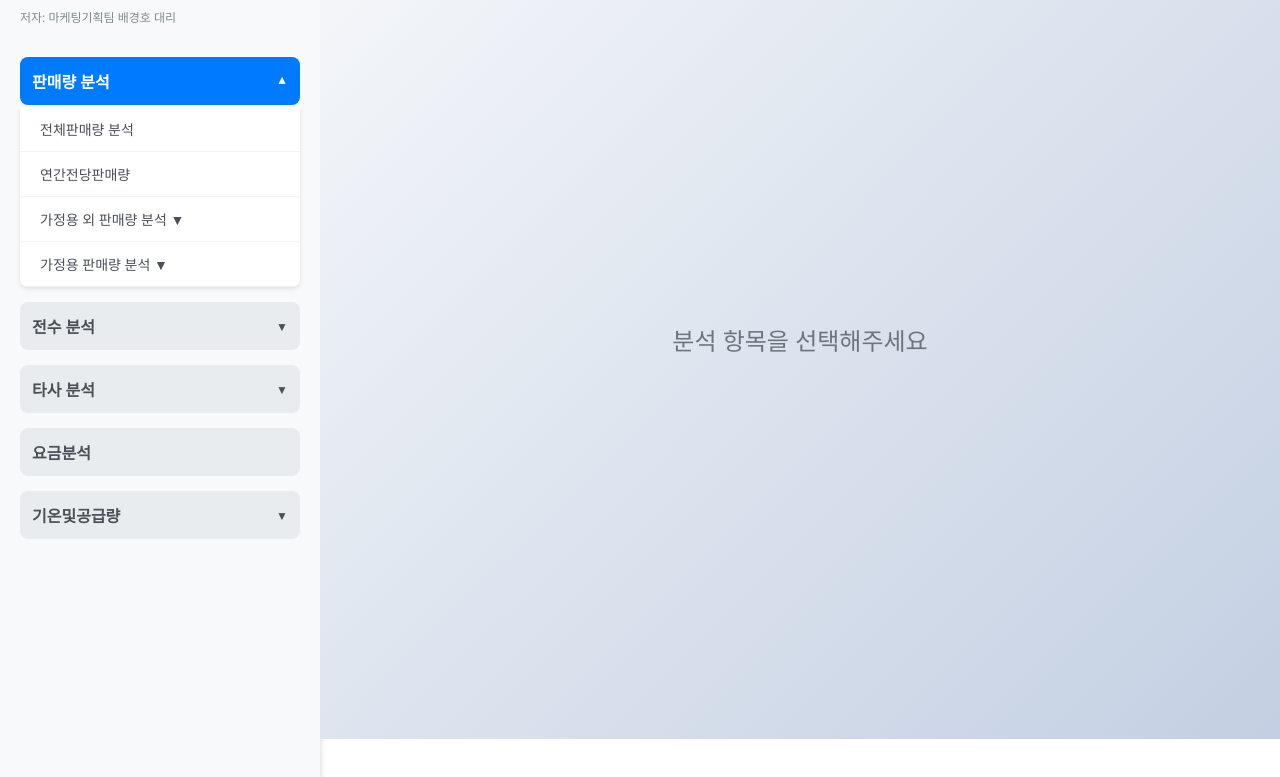
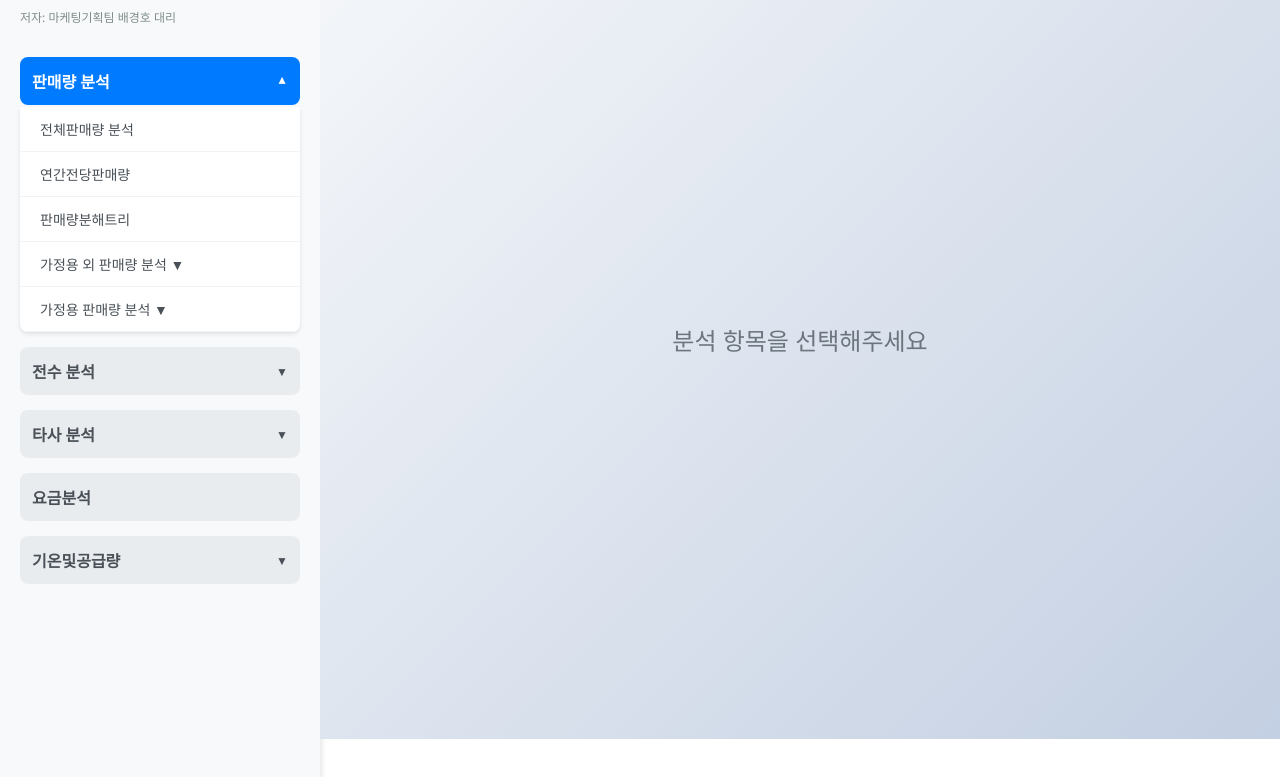
Before and after one commit to ghfkd0901/sale_powerBI, a plain HTML site: page index.html in a window 1280 px wide. Shown: the part 61-838 px from the top of the page. Drawn offline with Linux system fonts and the light colour scheme.

Commit message:
feat: 판매량분해트리 메뉴 추가

```diff
--- a/index.html
+++ b/index.html
@@ -140,7 +140,8 @@
       </div>
       <div class="sub-menu" id="sales-menu">
         <a href="#" onclick="loadReport('total_sales', this)">전체판매량 분석</a>
-        <a href="#" onclick="loadReport('yearly_sales', this)">연간전당판매량</a> <a href="#" onclick="toggleSubCategory('non_residential', this)">가정용 외 판매량 분석 ▼</a>
+        <a href="#" onclick="loadReport('yearly_sales', this)">연간전당판매량</a>
+        <a href="#" onclick="loadReport('sales_tree', this)">판매량분해트리</a> <a href="#" onclick="toggleSubCategory('non_residential', this)">가정용 외 판매량 분석 ▼</a>
         <div style="padding-left: 20px; background-color: #f8f9fa; display: none;" id="non-residential-submenu">
           <a href="#" onclick="loadReport('customer', this)" style="padding-left: 15px; font-size: 13px;">고객별 판매량 분석</a>
           <a href="#" onclick="loadReport('yoy', this)" style="padding-left: 15px; font-size: 13px;">전년동월 판매량 분석</a>
@@ -205,7 +206,8 @@
     const reportLinks = {
       // 판매량 분석
       total_sales: "https://app.powerbi.com/view?r=eyJrIjoiNGZmODljZWEtYjYxMC00MDIxLWFmYTUtNTA2MmY3MTkwZThhIiwidCI6Ijk2NmVhMWY0LWI5MjEtNDBmMS04MzIxLWNiMWVmMmE3OTY2MCJ9&pageName=53d7d083c1b1088a895d",
-      yearly_sales: "https://app.powerbi.com/view?r=eyJrIjoiNGZmODljZWEtYjYxMC00MDIxLWFmYTUtNTA2MmY3MTkwZThhIiwidCI6Ijk2NmVhMWY0LWI5MjEtNDBmMS04MzIxLWNiMWVmMmE3OTY2MCJ9&pageName=b38a6c9e29937ce1867a", // 요청하신 연간전당판매량 링크
+      yearly_sales: "https://app.powerbi.com/view?r=eyJrIjoiNGZmODljZWEtYjYxMC00MDIxLWFmYTUtNTA2MmY3MTkwZThhIiwidCI6Ijk2NmVhMWY0LWI5MjEtNDBmMS04MzIxLWNiMWVmMmE3OTY2MCJ9&pageName=b38a6c9e29937ce1867a",
+      sales_tree: "https://app.powerbi.com/view?r=eyJrIjoiNGZmODljZWEtYjYxMC00MDIxLWFmYTUtNTA2MmY3MTkwZThhIiwidCI6Ijk2NmVhMWY0LWI5MjEtNDBmMS04MzIxLWNiMWVmMmE3OTY2MCJ9&pageName=139c75f4d2d27511cdd5", // 요청하신 판매량분해트리 링크
       customer: "https://app.powerbi.com/view?r=eyJrIjoiYjlmMDhmOTctMzBkMC00OGQ5LWFiNWItNTI5YjU4Y2Q2OWNlIiwidCI6Ijk2NmVhMWY0LWI5MjEtNDBmMS04MzIxLWNiMWVmMmE3OTY2MCJ9&pageName=f6006888ce63629db4d6",
       yoy: "https://app.powerbi.com/view?r=eyJrIjoiYjlmMDhmOTctMzBkMC00OGQ5LWFiNWItNTI5YjU4Y2Q2OWNlIiwidCI6Ijk2NmVhMWY0LWI5MjEtNDBmMS04MzIxLWNiMWVmMmE3OTY2MCJ9&pageName=f40ab8febb3694200ab5",
       apartment_area_pricing: "https://app.powerbi.com/view?r=eyJrIjoiMDg3ZGJhNWEtNzM4My00ODExLTliMWQtNTdkNDNkMTA0OTA2IiwidCI6Ijk2NmVhMWY0LWI5MjEtNDBmMS04MzIxLWNiMWVmMmE3OTY2MCJ9&pageName=d548833b5e90543e23aa",
```
